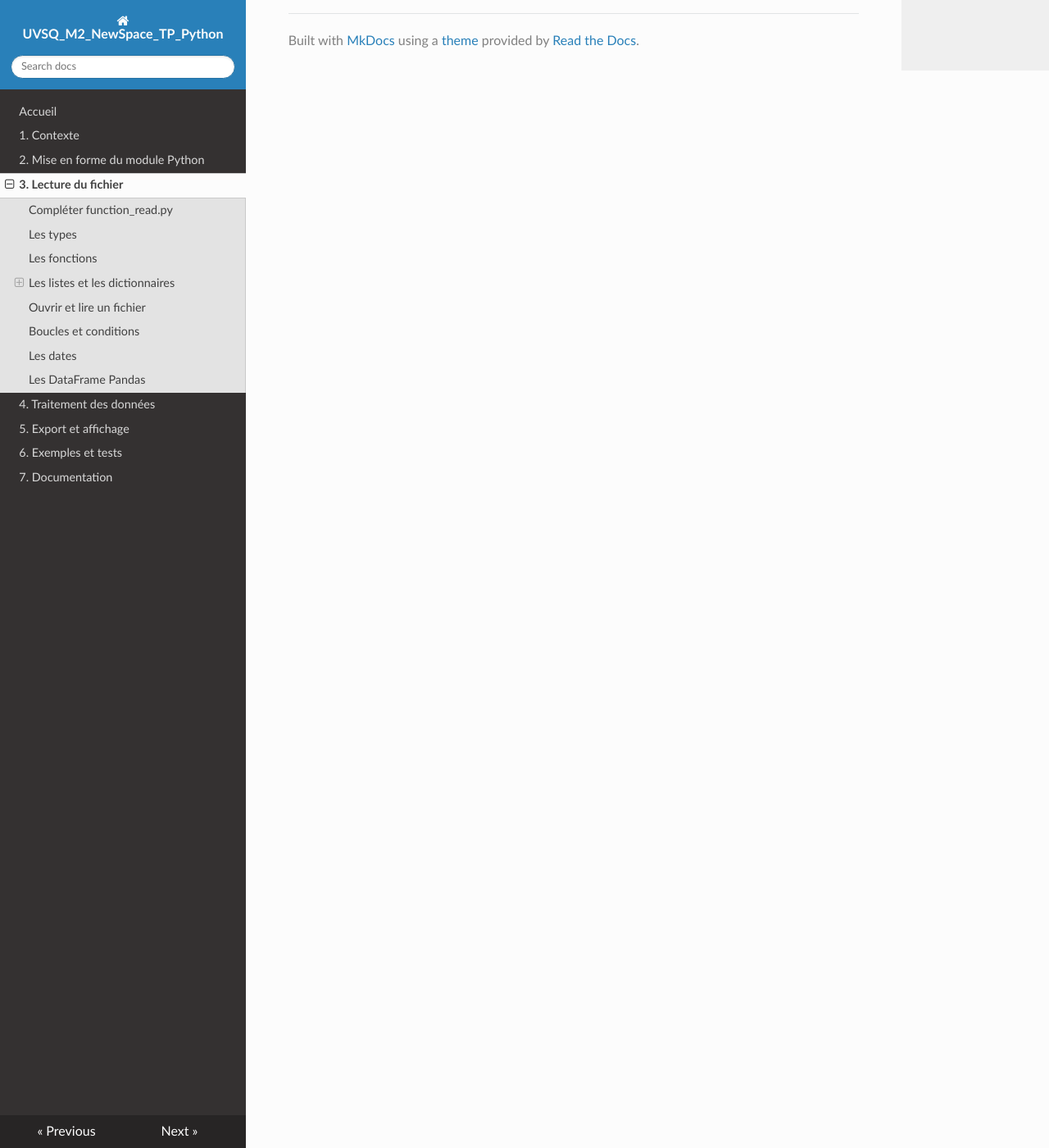
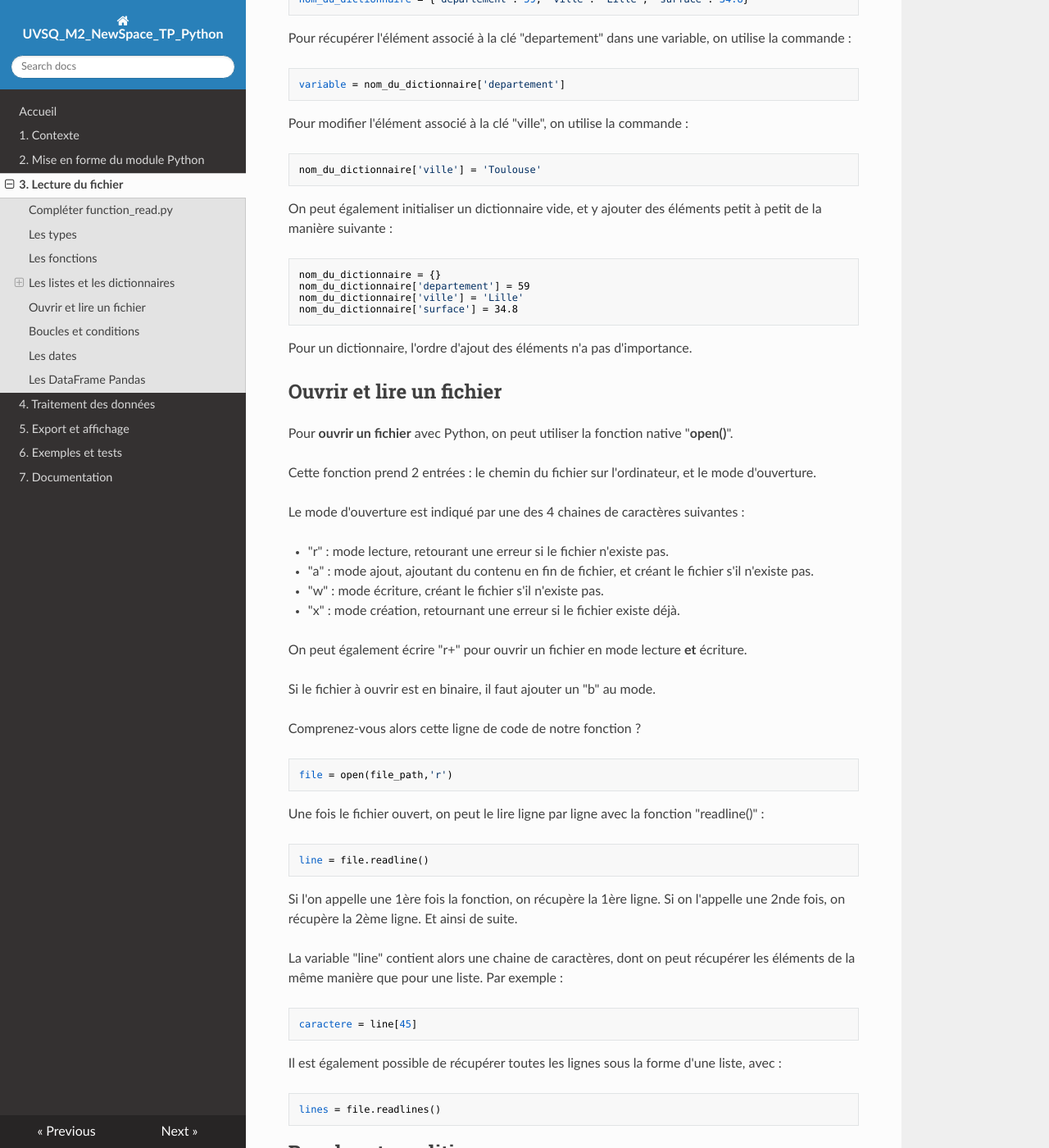
Before and after one commit to NicOudart/UVSQ_M2_NewSpace_TP_Python, an MkDocs documentation site: the page built from docs/3_Lecture_fichier.md, in a window 1280 px wide and 1400 px high, scrolled down 5348 px. Shown: the whole window at 82% size. Built offline with MkDocs 1.6.1, drawn with Linux system fonts in a browser that asks for light colours; nearby versions of some CDN libraries; some of the changed text lies outside the part shown.

Commit message:
-Progress on types and file opening in part 3.

```diff
--- a/docs/3_Lecture_fichier.md
+++ b/docs/3_Lecture_fichier.md
@@ -105,7 +105,33 @@
 
 ## Les types
 
+Les objets que l'on manipule en Python peuvent avoir **différents types**.
 
+Voici les types d'objets "natifs" (toujours présents) en Python :
+
+- **Integer** (int) : nombre entier positif ou négatif.
+
+- **Float** (float) : nombre réel représenté en "point flottant".
+
+- **Complex** (complex) : nombre complexe, avec une représentation du type "3+1j" avec "j" la racine de -1.
+
+- **String** (str) : une chaine de charactères, définie entre guillemets.
+
+- **Boolean** (bool) : "True" ou "False", utiles pour des opérations d'algèbre booléenne.
+
+- Les conteneurs : **Listes**, **dictionnaires**, **sets** et **tuples** permettent de ranger de différentes manières d'autres objets.
+Nous verrons en détails dans ce tutoriel les listes et les dictionnaires.
+Il est à noter qu'un string est théoriquement un conteneur.
+
+Le "typage" (la définition du type d'un objet à sa création) est automatique en Python.
+C'est bien pratique, mais cela peut être source d'erreurs.
+**Faites-y attention !**
+
+Il est possible de convertir un objet d'un type en autre, avec les fonctions natives : "int()", "float()", "complex()", "str()" ou "bool()".
+
+Essayez de comprendre quel est le type de chaque objet utilisé dans notre fonction.
+Repérez les conversions d'un type à un autre, et essayez de deviner leur utilité.
+Certaines seront plus claires dans la suite de cette partie.
 
 ## Les fonctions
 
@@ -216,6 +242,14 @@
 
 Attention, n'oubliez pas que pour une liste, l'ordre de concaténation compte : le "+" n'est pas symétrique !
 
+Enfin, on peut récupérer un morceau d'une liste, en utilisant le caractère ":".
+
+Par exemple, pour récupérer les éléments de l'indice 1 à l'indice 3 d'une liste, on écrit :
+
+~~~
+nom_de_la_liste[1:3]
+~~~
+
 ### Dictionnaires
 
 Un dictionnaire associe à chaque objet une **clé** : un string qui sert "d'étiquette" pour retrouver l'objet.
@@ -253,6 +287,53 @@
 
 ## Ouvrir et lire un fichier
 
+Pour **ouvrir un fichier** avec Python, on peut utiliser la fonction native "**open()**".
+
+Cette fonction prend 2 entrées : le chemin du fichier sur l'ordinateur, et le mode d'ouverture.
+
+Le mode d'ouverture est indiqué par une des 4 chaines de caractères suivantes :
+
+- "r" : mode lecture, retourant une erreur si le fichier n'existe pas.
+
+- "a" : mode ajout, ajoutant du contenu en fin de fichier, et créant le fichier s'il n'existe pas.
+
+- "w" : mode écriture, créant le fichier s'il n'existe pas.
+
+- "x" : mode création, retournant une erreur si le fichier existe déjà.
+
+On peut également écrire "r+" pour ouvrir un fichier en mode lecture **et** écriture.
+
+Si le fichier à ouvrir est en binaire, il faut ajouter un "b" au mode.
+
+Comprenez-vous alors cette ligne de code de notre fonction ?
+
+~~~
+file = open(file_path,'r')
+~~~
+
+Une fois le fichier ouvert, on peut le lire ligne par ligne avec la fonction "readline()" :
+
+~~~
+line = file.readline()
+~~~
+
+Si l'on appelle une 1ère fois la fonction, on récupère la 1ère ligne.
+Si on l'appelle une 2nde fois, on récupère la 2ème ligne.
+Et ainsi de suite.
+
+La variable "line" contient alors une chaine de caractères, dont on peut récupérer les éléments de la même manière que pour une liste.
+Par exemple :
+
+~~~
+caractere = line[45]
+~~~
+
+Il est également possible de récupérer toutes les lignes sous la forme d'une liste, avec :
+
+~~~
+lines = file.readlines()
+~~~
+
 ## Boucles et conditions
 
 ## Les dates
```
